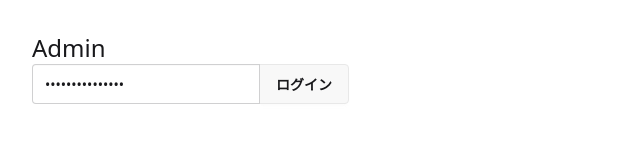
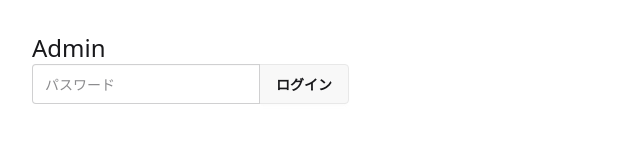
Before and after one commit to HitsujiRere/lol-team-balancer, a Next.js app: page /admin/login in a window 1280 px wide. Shown: the top 160 px of the page, without its empty margins (0-640 px from the left). Built offline with nearby package versions, Linux system fonts and the light colour scheme.

Commit message:
仮パスワード削除

```diff
--- a/src/app/admin/login/page.tsx
+++ b/src/app/admin/login/page.tsx
@@ -8,7 +8,7 @@ import { toast } from "react-toastify";
 import type { AdminLoginResponse } from "~/app/api/admin/login/route";
 
 export default function Home() {
-  const [password, setPassword] = useState("tonarino-totoro");
+  const [password, setPassword] = useState("");
 
   const loginHandler = useCallback(
     (event: React.FormEvent<HTMLFormElement>) => {
```
